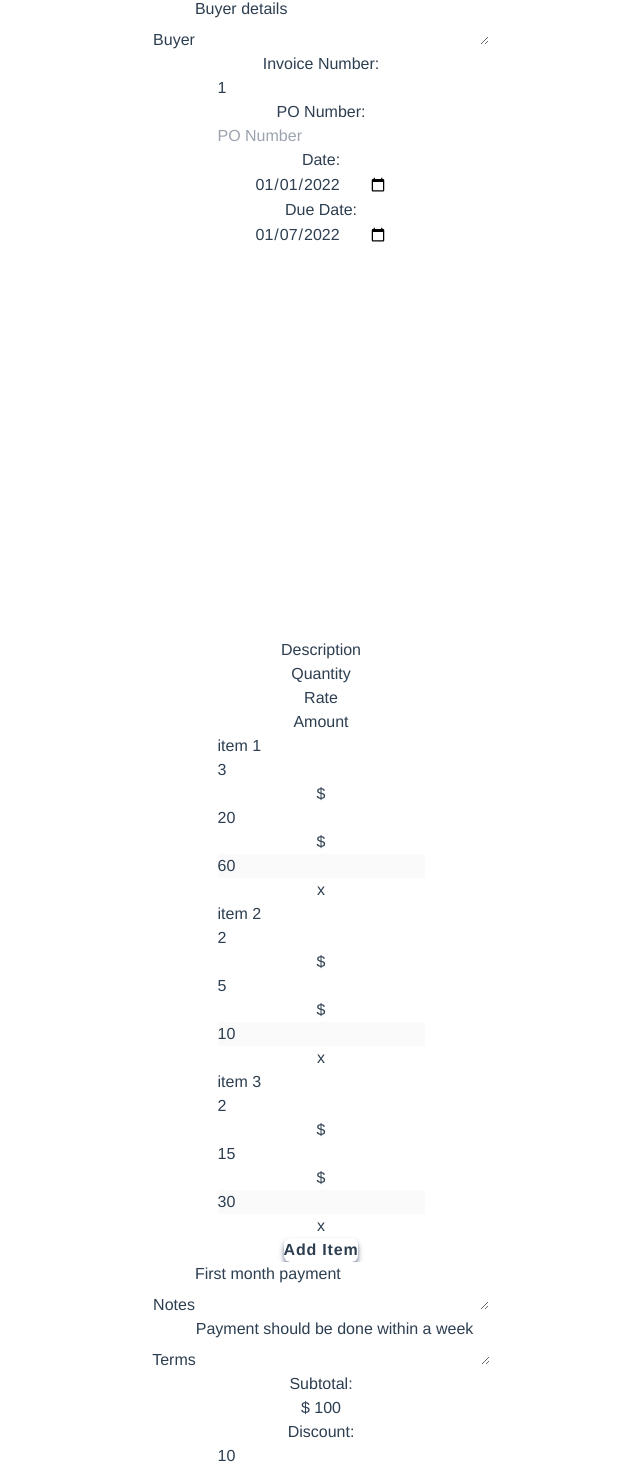
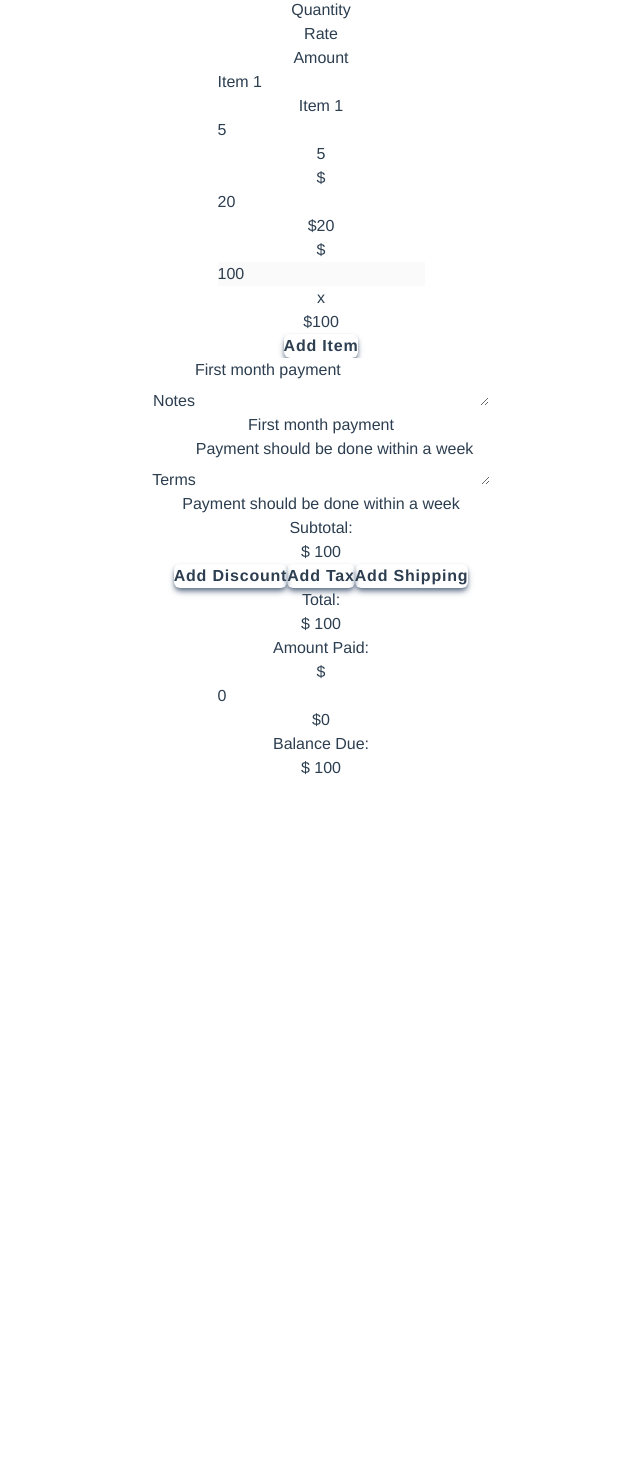
Before and after one commit to bimalghartimagar/invoice-generator, a Vue app: page / in a window 1280 px wide. Shown: the part 850-2320 px from the top of the page, without its empty margins (319-959 px from the left). After the commit the page ends 1960 px from the top, so only its background shows below. Built offline with nearby package versions, Linux system fonts and the light colour scheme.

Commit message:
styling changes to for input width and print page

```diff
--- a/src/App.vue
+++ b/src/App.vue
@@ -14,4 +14,8 @@ import InvoiceGenerator from "./components/InvoiceGenerator.vue";
   text-align: center;
   color: #2c3e50;
 }
+textarea,
+input {
+  @apply print:hidden;
+}
 </style>
--- a/src/components/CustomInput.vue
+++ b/src/components/CustomInput.vue
@@ -31,7 +31,7 @@ const props = defineProps({
   },
   inputClass: {
     type: String,
-    default: "",
+    default: "w-full",
   },
   disabled: {
     type: Boolean,
@@ -40,6 +40,12 @@ const props = defineProps({
 defineEmits(["update:modelValue", "close"]);
 
 const idFor = computed(() => props.label.toLowerCase().replace(/ /g, "-"));
+
+const printValue = computed(() => {
+  return `${props.currency ? "$" : ""}${
+    props.modelValue == undefined ? props.value : props.modelValue
+  }${props.toggle && !props.currency ? "%" : ""}`;
+});
 </script>
 <script>
 // used to stop inherting attrs to fragment warning
@@ -48,14 +54,14 @@ export default {
 };
 </script>
 <template>
-  <div class="border border-slate-500 rounded p-0.5 flex">
+  <div class="border border-slate-500 rounded p-0.5 flex print:hidden">
     <div v-show="currency" class="mx-2">$</div>
     <input
       :id="idFor"
-      class="outline-none w-full"
+      class="outline-none"
       :class="{
-        inputClass: true,
-        'text-right': !currency,
+        [inputClass]: true,
+        'text-right': !currency && inputType !== 'text',
       }"
       :value="modelValue == undefined ? value : modelValue"
       :type="inputType"
@@ -68,11 +74,12 @@ export default {
   </div>
   <div
     v-if="isUsed"
-    class="flex items-center ml-1 cursor-pointer pb-1"
+    class="flex items-center ml-1 cursor-pointer pb-1 absolute -right-3 top-1 print:hidden"
     @click="$emit('close')"
   >
     x
   </div>
+  <div class="hidden print:block">{{ printValue }}</div>
 </template>
 
 <style>
--- a/src/components/CustomText.vue
+++ b/src/components/CustomText.vue
@@ -36,5 +36,6 @@ defineEmits(["update:modelValue"]);
       :class="isRequired && isInvalid ? 'border-red-600' : 'border-slate-500'"
       @input="$emit('update:modelValue', $event.target.value)"
     />
+    <div class="hidden print:inline-block text-left">{{ modelValue }}</div>
   </div>
 </template>
--- a/src/components/InvoiceGenerator.vue
+++ b/src/components/InvoiceGenerator.vue
@@ -19,29 +19,17 @@ const invoice = reactive({
   items: [
     {
       id: "item1",
-      description: "item 1",
+      description: "Item 1",
       rate: 20,
-      quantity: 3,
-    },
-    {
-      id: "item2",
-      description: "item 2",
-      rate: 5,
-      quantity: 2,
-    },
-    {
-      id: "item3",
-      description: "item 3",
-      rate: 15,
-      quantity: 2,
+      quantity: 5,
     },
   ],
   notes: "First month payment",
   terms: "Payment should be done within a week",
   discount: {
-    isUsed: true,
-    isPercentage: true,
-    value: 10,
+    isUsed: false,
+    isPercentage: false,
+    value: 0,
   },
   tax: {
     isUsed: false,
@@ -114,6 +102,9 @@ const total = computed(() => {
 
 const balance = computed(() => total.value - invoice.paid);
 
+/**
+ * Add a line item to the invoice line items array
+ */
 const addLineItem = () => {
   invoice.items.push({
     id: `item${invoice.items.length}`,
@@ -123,30 +114,38 @@ const addLineItem = () => {
   });
 };
 
+/**
+ * Remove items from invoice items array
+ * @param {*} index index of item to remove
+ */
 const removeLineItem = (index) => {
   invoice.items.splice(index, 1);
 };
 </script>
 <template>
   <main class="h-screen w-screen bg-slate-50">
-    <nav class="h-20 bg-slate-600 text-white text-5xl pt-3 print:hidden">
+    <nav class="h-12 bg-slate-600 text-white text-2xl pt-3 print:hidden">
       Invoice Generator
     </nav>
     <aside
+      v-if="false"
       class="complement-height border-l w-3/12 bg-slate-200 float-right py-12 print:hidden"
     >
-      <CustomButton large :disabled="isSenderInvalid || isBuyerInvalid">
+      <CustomButton
+        large
+        :disabled="isSenderInvalid || isBuyerInvalid"
+        @click="window.print()"
+      >
         Download
       </CustomButton>
     </aside>
-    <div class="h-12 bg-slate-50 w-8/12 print:w-full">
-      <input
-        v-model="invoice.name"
-        type="text"
-        class="h-12 text-5xl border border-slate-100 hover:cursor-pointer text-center"
-      />
-    </div>
-    <section class="flex flex-col w-8/12 print:w-full">
+
+    <section
+      class="m-4 flex flex-col w-8/12 print:w-full border border-gray-400 shadow-md shadow-slate-400"
+    >
+      <div class="mx-2 my-2 h-12 grid-cols-12 bg-slate-50 print:w-full">
+        <CustomInput v-model="invoice.name" input-type="text" />
+      </div>
       <div
         class="complement-height bg-slate-50 grid grid-cols-2 gap-0 py-1 px-4 h-fit"
       >
@@ -183,7 +182,11 @@ const removeLineItem = (index) => {
           </WithLabel>
 
           <WithLabel label="PO Number">
-            <CustomInput v-model="invoice.ponumber" label="PO Number" />
+            <CustomInput
+              v-model="invoice.ponumber"
+              label="PO Number"
+              input-type="text"
+            />
           </WithLabel>
 
           <WithLabel label="Date">
@@ -341,6 +344,6 @@ const removeLineItem = (index) => {
 
 <style>
 .complement-height {
-  height: calc(100vh - theme("height.20"));
+  height: calc(100vh - theme("height.12"));
 }
 </style>
--- a/src/components/LineItems.vue
+++ b/src/components/LineItems.vue
@@ -38,7 +38,7 @@ const removeItem = () => {
     <div class="m-0.5 flex-none w-32">
       <CustomInput v-model="lineItem.rate" currency />
     </div>
-    <div class="m-0.5 flex-none w-32 flex">
+    <div class="m-0.5 flex-none w-32 flex relative">
       <CustomInput
         v-model="amount"
         currency
--- a/src/components/WithLabel.vue
+++ b/src/components/WithLabel.vue
@@ -12,6 +12,10 @@ const idFor = computed(() => props.label.toLowerCase().replace(/ /g, "-"));
 <template>
   <div class="flex flex-row items-end justify-end mt-1 text-right">
     <label class="mr-2" :for="idFor">{{ label }}:</label>
-    <slot></slot>
+    <div
+      class="w-52 flex flex-row justify-end items-end relative print:min-w-min"
+    >
+      <slot></slot>
+    </div>
   </div>
 </template>
```
